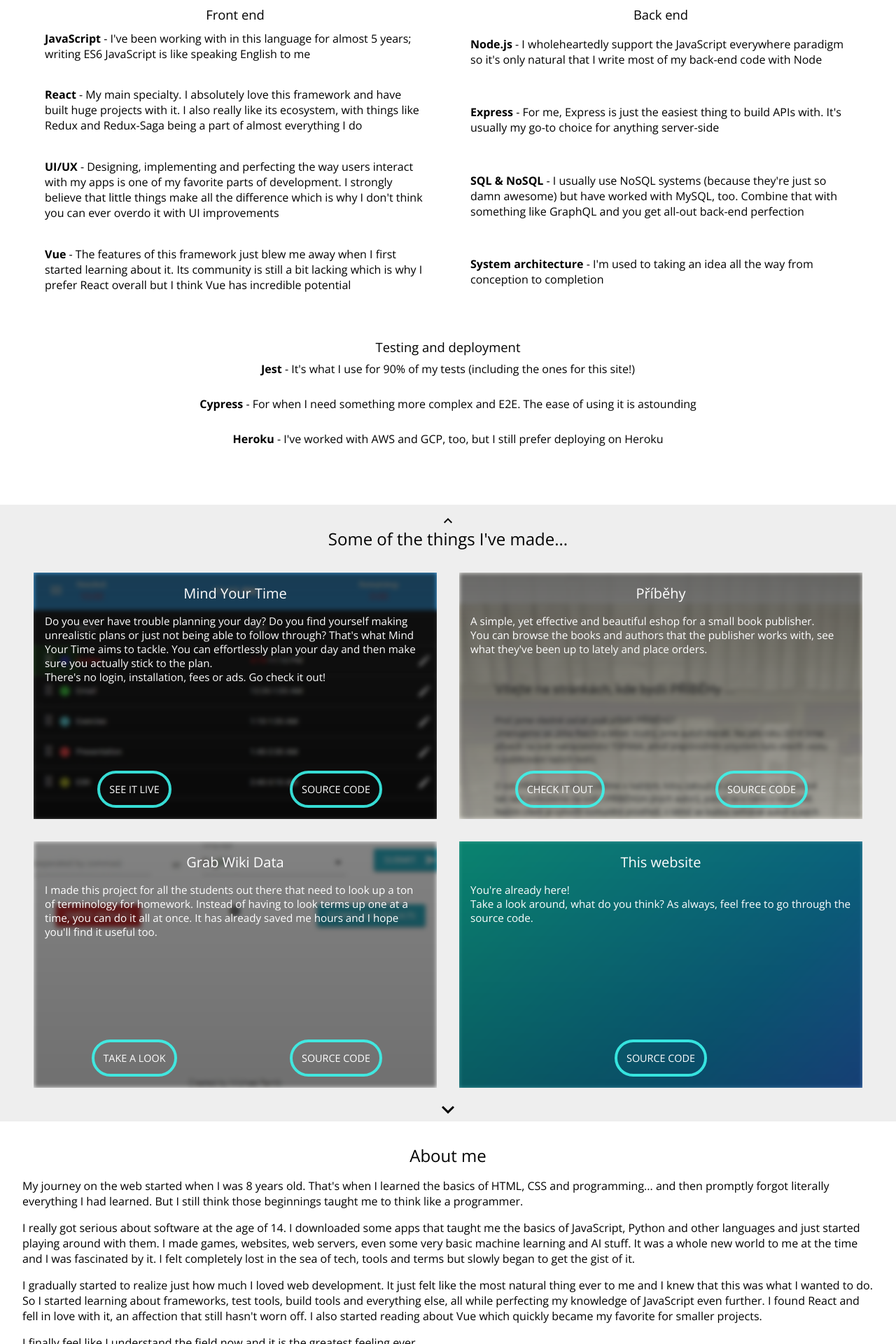
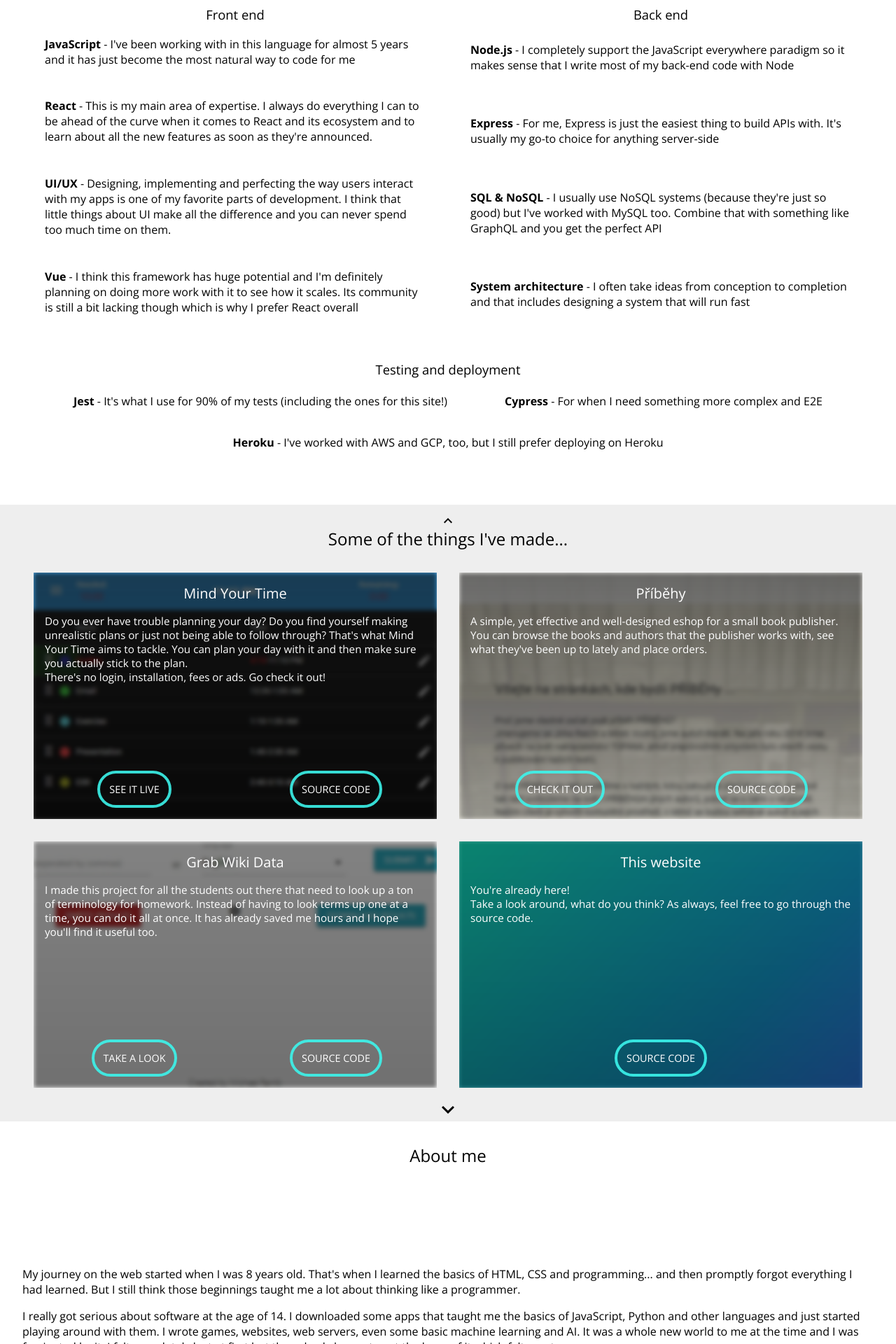
Before and after one commit to michaloslav/MichaelFarnik, a website built with webpack: page src/index.html in a window 1280 px wide. Shown: the part 880-2800 px from the top of the page at 70% size. Built offline with nearby package versions, Linux system fonts and the light colour scheme; some packages are replaced by stand-ins of ours.

Commit message:
Site content update

```diff
--- a/src/index.html
+++ b/src/index.html
@@ -43,22 +43,22 @@
           <div class="list">
             <div class="item">
               <b>JavaScript</b> -
-              I've been working with in this language for almost 5 years; writing ES6 JavaScript is like speaking English to me
+              I've been working with in this language for almost 5 years and it has just become the most natural way to code for me
             </div>
             <div class="item">
               <b>React</b> -
-              My main specialty. I absolutely love this framework and have built huge projects with it.
-              I also really like its ecosystem, with things like Redux and Redux-Saga being a part of almost everything I do
+              This is my main area of expertise. I always do everything I can to be ahead of the curve when it comes to React and its ecosystem
+              and to learn about all the new features as soon as they're announced.
             </div>
             <div class="item">
               <b>UI/UX</b> -
               Designing, implementing and perfecting the way users interact with my apps is one of my favorite parts of development.
-              I strongly believe that little things make all the difference which is why I don't think you can ever overdo it with UI improvements
+              I think that little things about UI make all the difference and you can never spend too much time on them.
             </div>
             <div class="item">
               <b>Vue</b> -
-              The features of this framework just blew me away when I first started learning about it.
-              Its community is still a bit lacking which is why I prefer React overall but I think Vue has incredible potential
+              I think this framework has huge potential and I'm definitely planning on doing more work with it to see how it scales.
+              Its community is still a bit lacking though which is why I prefer React overall
             </div>
           </div>
         </div>
@@ -67,7 +67,7 @@
           <div class="list">
             <div class="item">
               <b>Node.js</b> -
-              I wholeheartedly support the JavaScript everywhere paradigm so it's only natural that I write most of my back-end code with Node
+              I completely support the JavaScript everywhere paradigm so it makes sense that I write most of my back-end code with Node
             </div>
             <div class="item">
               <b>Express</b> -
@@ -75,12 +75,12 @@
             </div>
             <div class="item">
               <b>SQL & NoSQL</b> -
-              I usually use NoSQL systems (because they're just so damn awesome) but have worked with MySQL, too.
-              Combine that with something like GraphQL and you get all-out back-end perfection
+              I usually use NoSQL systems (because they're just so good) but I've worked with MySQL too.
+              Combine that with something like GraphQL and you get the perfect API
             </div>
             <div class="item">
               <b>System architecture</b> -
-              I'm used to taking an idea all the way from conception to completion
+              I often take ideas from conception to completion and that includes designing a system that will run fast
             </div>
           </div>
         </div>
@@ -95,7 +95,7 @@
             </div>
             <div class="item">
               <b>Cypress</b> -
-              For when I need something more complex and E2E. The ease of using it is astounding
+              For when I need something more complex and E2E
             </div>
             <div class="item">
               <b>Heroku</b> -
@@ -126,7 +126,7 @@
           </div>
           <div class="description">
             Do you ever have trouble planning your day? Do you find yourself making unrealistic plans or just not being able to follow through?
-            That's what Mind Your Time aims to tackle. You can effortlessly plan your day and then make sure you actually stick to the plan.
+            That's what Mind Your Time aims to tackle. You can plan your day with it and then make sure you actually stick to the plan.
             <br>
             There's no login, installation, fees or ads. Go check it out!
           </div>
@@ -148,7 +148,7 @@
             Příběhy
           </div>
           <div class="description">
-            A simple, yet effective and beautiful eshop for a small book publisher.
+            A simple, yet effective and well-designed eshop for a small book publisher.
             <br>
             You can browse the books and authors that the publisher works with, see what they've been up to lately and place orders.
           </div>
@@ -213,29 +213,30 @@
       <div class="sectionTitle">
         About me
       </div>
+      <div class="container">
+        <div class="content">
           <p>
             My journey on the web started when I was 8 years old. That's when I learned the basics of HTML, CSS and programming...
-        and then promptly forgot literally everything I had learned. But I still think those beginnings taught me to think like a programmer.
+            and then promptly forgot everything I had learned. But I still think those beginnings taught me a lot about thinking like a programmer.
           </p>
           <p>
             I really got serious about software at the age of 14. I downloaded some apps that taught me the basics of JavaScript, Python and other languages
-        and just started playing around with them. I made games, websites, web servers, even some very basic machine learning and AI stuff.
-        It was a whole new world to me at the time and I was fascinated by it. I felt completely lost in the sea of tech, tools and terms
-        but slowly began to get the gist of it.
+            and just started playing around with them. I wrote games, websites, web servers, even some basic machine learning and AI.
+            It was a whole new world to me at the time and I was fascinated by it. I felt completely lost at first
+            but then slowly began to get the hang of it which felt great.
           </p>
           <p>
-        I gradually started to realize just how much I loved web development. It just felt like the most natural thing ever to me and I knew that
-        this was what I wanted to do. So I started learning about frameworks, test tools, build tools and everything else, all while perfecting my knowledge
-        of JavaScript even further. I found React and fell in love with it, an affection that still hasn't worn off. I also started reading about Vue which
+            I gradually started to realize how much I enjoyed web development in particular. It felt really natural to me and I came to realize that
+            that was what I wanted to do. So I started learning about frameworks, testing tools, build tools and everything else, all while still improving
+            my knowledge of JavaScript. I found React and quickly started to like its workflow and principles. I also started reading about Vue which
             quickly became my favorite for smaller projects.
           </p>
           <p>
-        I finally feel like I understand the field now and it is the greatest feeling ever.
+            Of course no one can ever completely understand all of software development. I still have a lot to learn and I always will have.
+            But I finally feel like I get the gist of it now and like all the hard work has finally paid off.
           </p>
-      <P>
-        I have no clue where I will go from here or what I will build next.
-        All I know is how thankful I am that I found something that truly fulfills me this early on in life.
-      </p>
+        </div>
+      </div>
       <div id="contactOffsetPlaceholder"></div>
       <div id="contactContainer">
         <div id="contact">
--- a/src/stylesheets/about.sass
+++ b/src/stylesheets/about.sass
@@ -1,4 +1,9 @@
 #about.section
+  .container
+    display: flex
+    align-items: center
+    min-height: calc(100vh - 17.5rem)
+
   #contactOffsetPlaceholder
     width: 100%
     height: 7rem
--- a/src/stylesheets/skills.sass
+++ b/src/stylesheets/skills.sass
@@ -1,7 +1,7 @@
 $sectionHeightMargin: 7rem
 $subsectionHeightMargin: 2.65rem
-$lastSectionHeightBreakpoint1: 1440px
-$lastSectionHeightBreakpoint2: 2080px
+$lastSectionHeightBreakpoint1: 1184px
+$lastSectionHeightBreakpoint2: 1820px
 
 #skills.section
   .flexContainer
```
Lines whose indentation alone changed are shown as unchanged.
